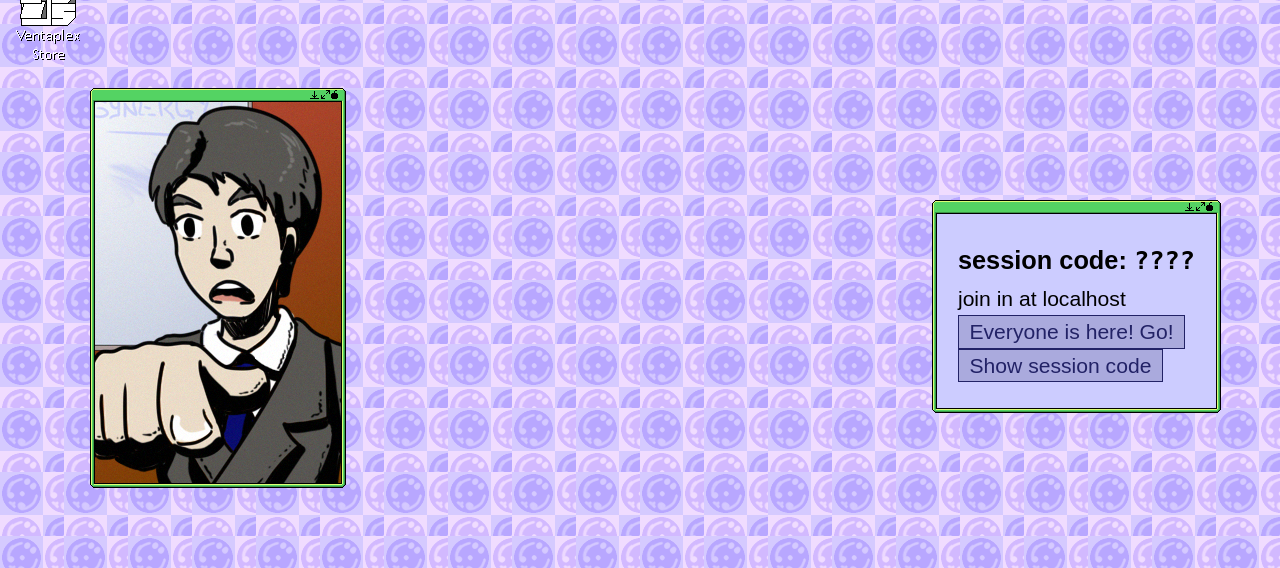
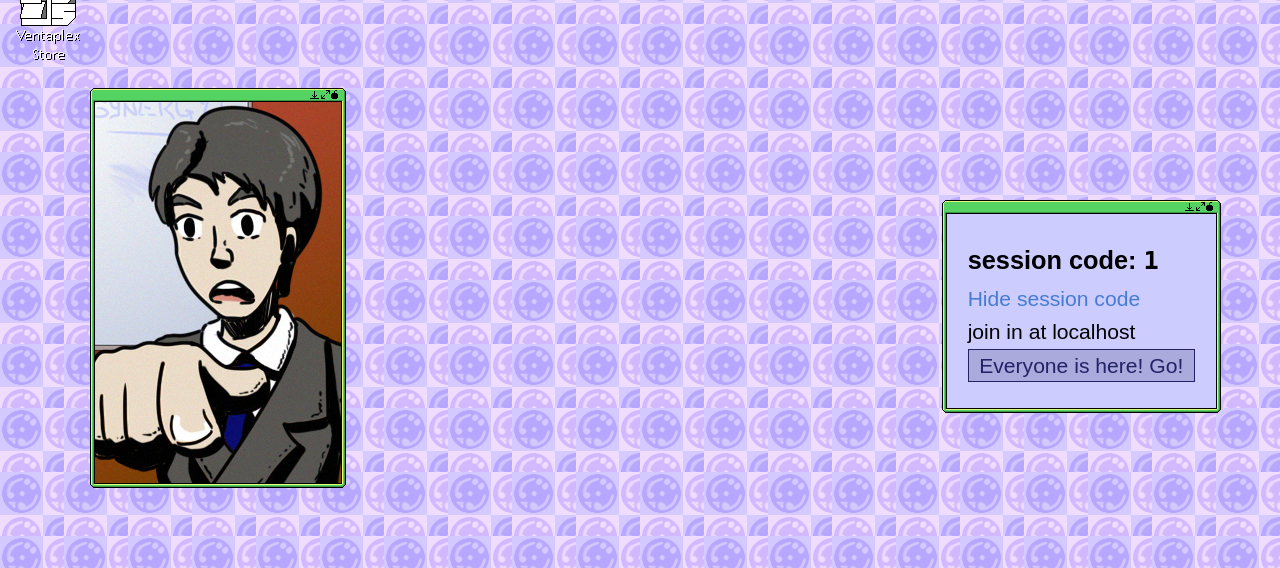
Before and after one commit to very-scary-scenario/fixed, a Flask app: page /host in a window 1280 px wide. Shown: the part 232-800 px from the top of the page. Run offline with Flask 2, Linux system fonts and the light colour scheme; the visitor is signed in with stand-in values (Sample User, id 1).

Commit message:
Show room codes by default.

```diff
--- a/templates/host.html
+++ b/templates/host.html
@@ -4,17 +4,17 @@
   <section id="lobby">
     <h1>
       session code:
-      <div id="session-code" style="display:none"><code>{{ session_code }}</code></div>
-      <div id="session-code-placeholder" style="display:inline"><code>????</code></div></h1>
+      <code id="code-placeholder">????</code><code id="real-code">{{ session_code }}</code>
+    </h1>
+
+    <p>
+      <a id="hide-session-code" href="javascript:hideSessionCode();">Hide session code</a>
+      <a id="show-session-code" class="hidden" href="javascript:showSessionCode();">Show session code</a>
+    </p>
+
     <p>join in at <span id="hostname"></span></p>
     <div id="lobby-cta">
       <p><a class="button" href="javascript:startRound();">Everyone is here! Go!</a></p>
-    </div>
-    <div id="hide-session-code" style="display:none">
-      <p><a class="button" href="javascript:hideSessionCode();">Hide session code</a></p>
-    </div>
-    <div id="show-session-code">
-      <p><a class="button" href="javascript:showSessionCode();">Show session code</a></p>
     </div>
   </section>
 
```
Also changed, not shown: static/host.js (+10 -12 lines).
